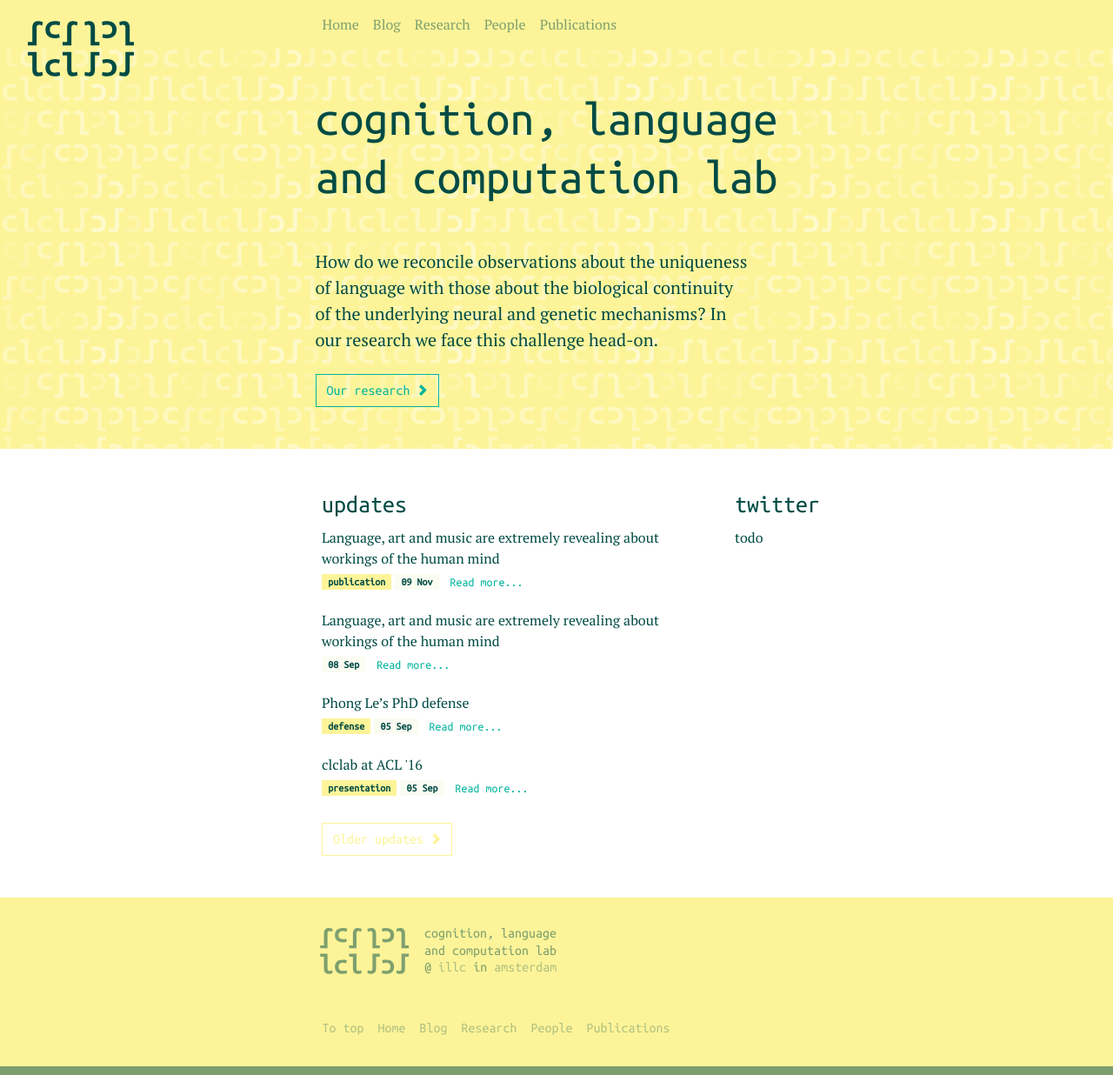
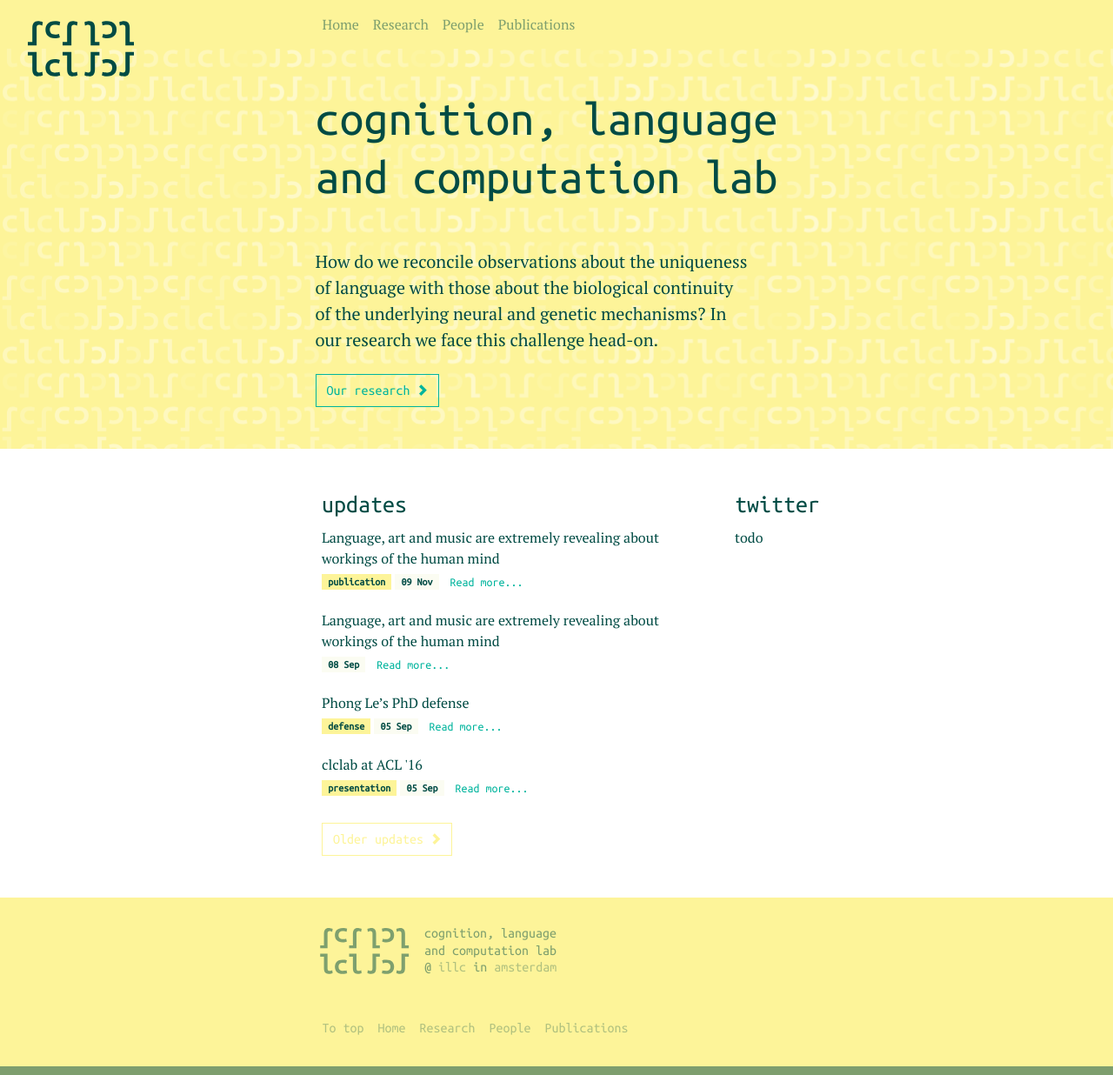
Before and after one commit to clclab/clclab-website, a Jekyll site: the page built from jekyll/index.html, in a window 1280 px wide. Shown: the whole page at 87% size. Built offline with Jekyll 4.4.1, drawn with Linux system fonts in a browser that asks for light colours; a script that is not in the unit is left out.

Commit message:
hide blog

```diff
--- a/jekyll/_includes/footer.html
+++ b/jekyll/_includes/footer.html
@@ -20,9 +20,9 @@
         <li class="nav-item">
           <a class="nav-link" href="{{site.url}}">Home</a>
         </li>
-        <li class="nav-item">
+        <!-- <li class="nav-item">
           <a class="nav-link" href="blog.html">Blog</a>
-        </li>
+        </li> -->
         <li class="nav-item">
           <a class="nav-link" href="research.html">Research</a>
         </li>
--- a/jekyll/_layouts/default.html
+++ b/jekyll/_layouts/default.html
@@ -25,9 +25,9 @@
             <li class="nav-item">
               <a class="nav-link" href="{{site.url}}">Home</a>
             </li>
-            <li class="nav-item">
+            <!-- <li class="nav-item">
               <a class="nav-link" href="blog.html">Blog</a>
-            </li>
+            </li> -->
             <li class="nav-item">
               <a class="nav-link" href="research.html">Research</a>
             </li>
```
